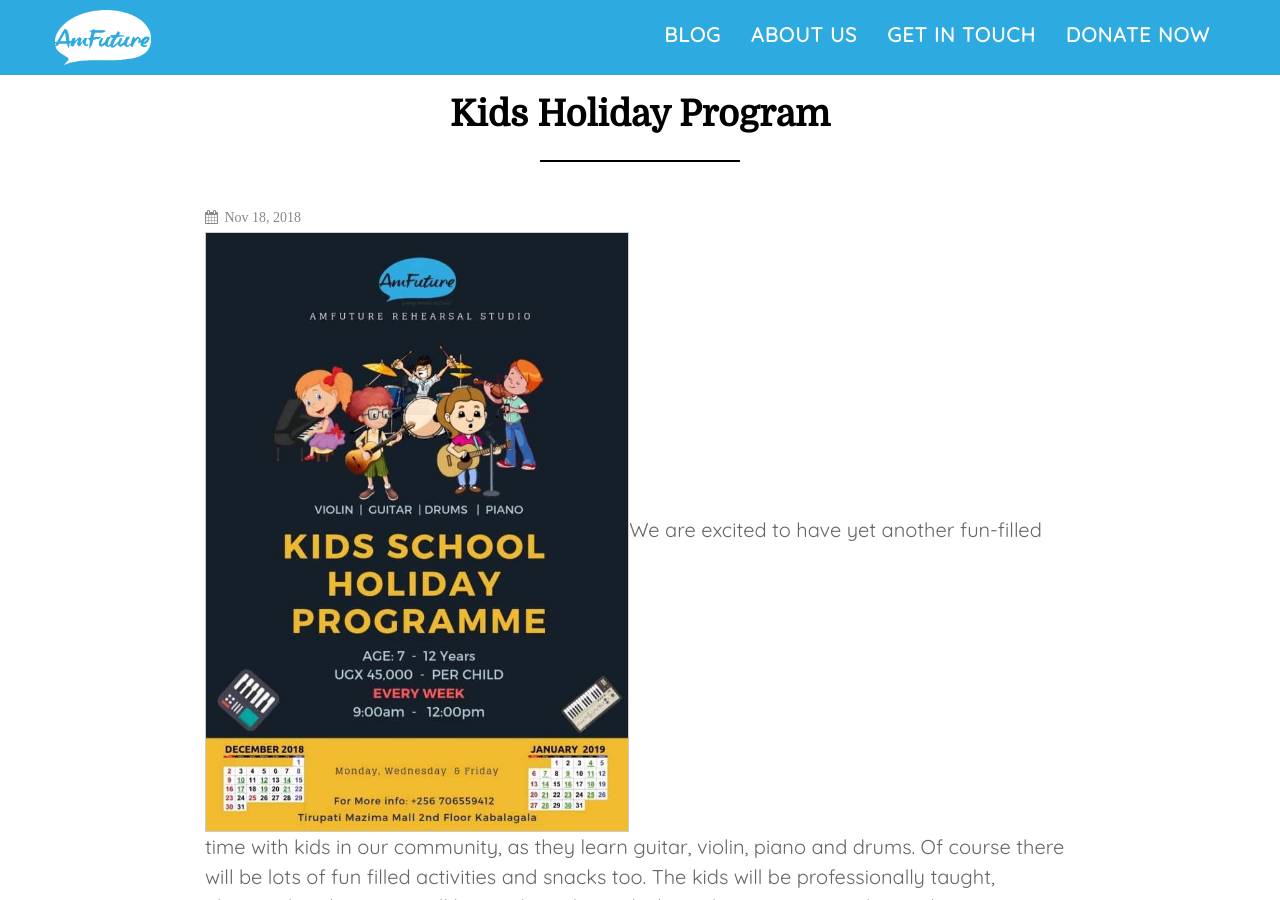
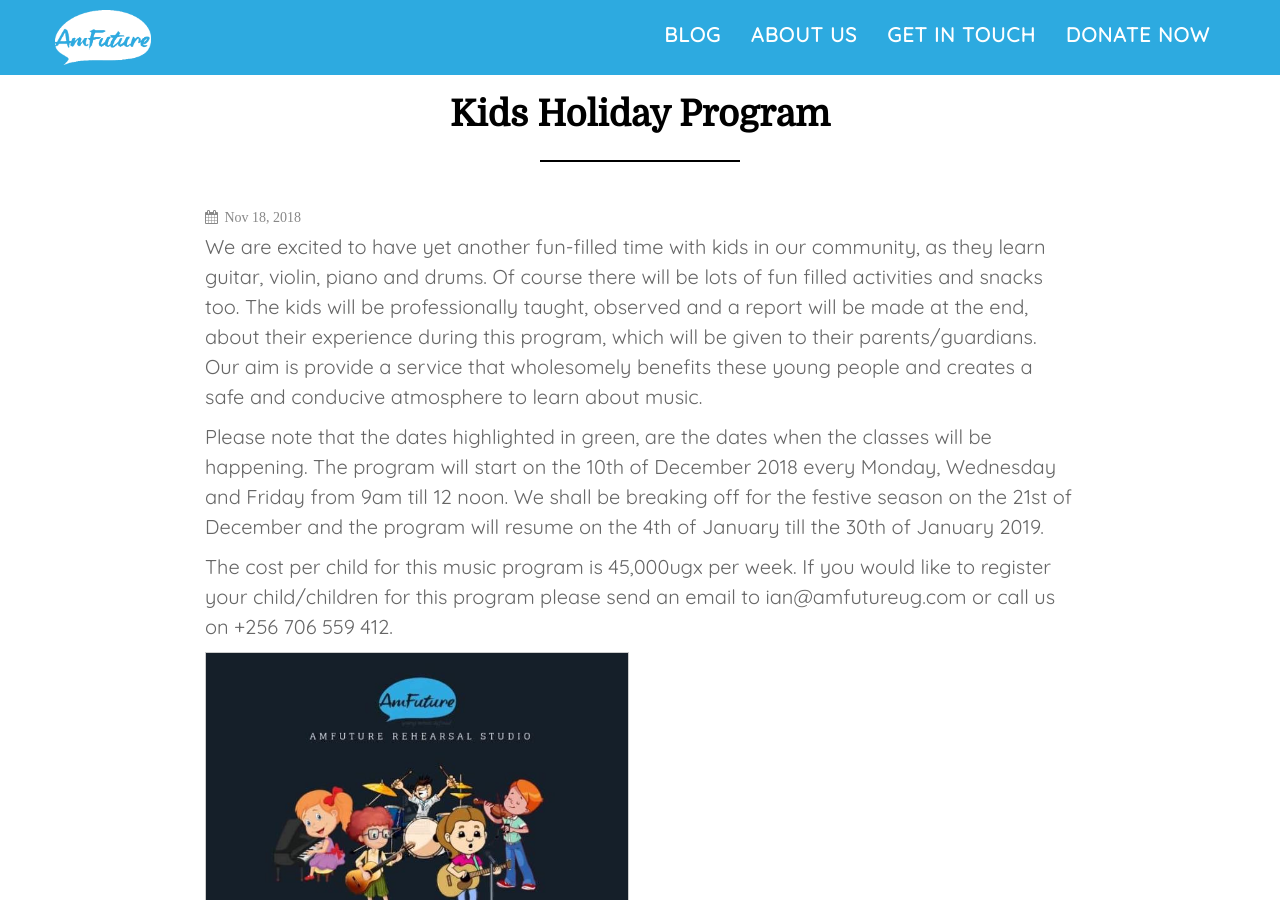
Before and after one commit to tomhamiltonstubber/amfutureug.com, a Jekyll site: the page built from _posts/2018-11-18-kids-holiday-program.md, in a window 1280 px wide and 900 px high. Built offline with Jekyll 4.4.1, drawn with Linux system fonts in a browser that asks for light colours; nearby versions of some CDN libraries.

Commit message:
Update from Forestry.io - Updated kids-holiday-program.md

```diff
--- a/_posts/2018-11-18-kids-holiday-program.md
+++ b/_posts/2018-11-18-kids-holiday-program.md
@@ -4,10 +4,12 @@
 date: 2018-11-18 14:00:37 +0000
 thumbnail: "/static/img/061B0153-66AA-4E05-985C-30073891E269.jpeg"
 page_content: |-
-  ![](/static/img/061B0153-66AA-4E05-985C-30073891E269.jpeg)We are excited to have yet another fun-filled time with kids in our community, as they learn guitar, violin, piano and drums. Of course there will be lots of fun filled activities and snacks too. The kids will be professionally taught, observed and a report will be made at the end, about their experience during this program, which will be given to their parents/guardians. Our aim is provide a service that wholesomely benefits these young people and creates a safe and conducive atmosphere to learn about music.
+  We are excited to have yet another fun-filled time with kids in our community, as they learn guitar, violin, piano and drums. Of course there will be lots of fun filled activities and snacks too. The kids will be professionally taught, observed and a report will be made at the end, about their experience during this program, which will be given to their parents/guardians. Our aim is provide a service that wholesomely benefits these young people and creates a safe and conducive atmosphere to learn about music.
 
   Please note that the dates highlighted in green, are the dates when the classes will be happening. The program will start on the 10th of December 2018 every Monday, Wednesday and Friday from 9am till 12 noon. We shall be breaking off for the festive season on the 21st of December and the program will resume on the 4th of January till the 30th of January 2019.
 
   The cost per child for this music program is 45,000ugx per week. If you would like to register your child/children for this program please send an email to ian@amfutureug.com or call us on +256 706 559 412.
 
+  ![](/static/img/061B0153-66AA-4E05-985C-30073891E269.jpeg)
+
 ---
```
